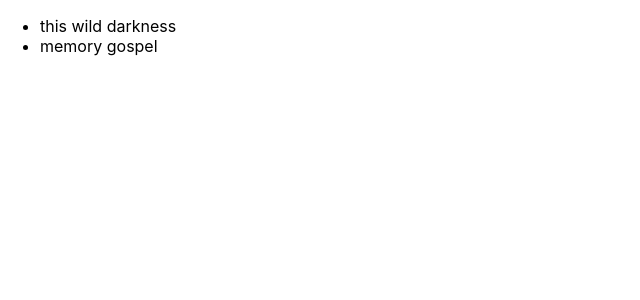
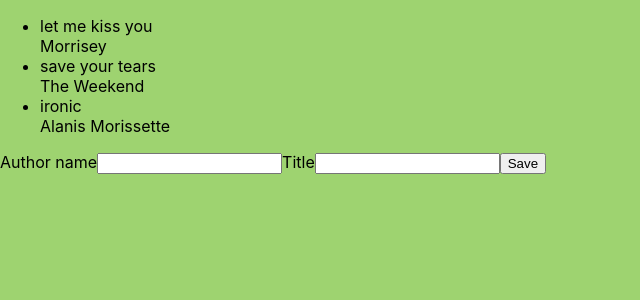
Before and after one commit to reinertisa/react-context-api, a React (Create React App) app: page / in a window 1280 px wide. Shown: the top 300 px of the page, without its empty margins (0-640 px from the left). Built offline with nearby package versions, Linux system fonts and the light colour scheme; the HTML template or start-up script is replaced by a standard one.

Commit message:
feat(website): add song form

```diff
--- a/package.json
+++ b/package.json
@@ -10,6 +10,7 @@
     "react": "^19.0.0",
     "react-dom": "^19.0.0",
     "react-scripts": "5.0.1",
+    "uuid": "^11.0.5",
     "web-vitals": "^2.1.0"
   },
   "scripts": {
--- /dev/null
+++ b/src/components/SongForm.js
@@ -0,0 +1,30 @@
+import {useState} from 'react';
+
+export default function NewSongForm({onSave}) {
+    const [author, setAuthor] = useState('');
+    const [title, setTitle] = useState('');
+
+    const handleAuthor = (evt) => setAuthor(evt.target.value);
+
+    const handleTitle = (evt) => setTitle(evt.target.value);
+
+    const handleSubmit = (evt) => {
+        evt.preventDefault();
+        evt.stopPropagation();
+        onSave(title, author);
+        setTitle('');
+        setAuthor('');
+    }
+
+    return (
+        <form onSubmit={handleSubmit}>
+            <label htmlFor="author">Author name</label>
+            <input id="author" type="text" value={author} onChange={handleAuthor} />
+
+            <label htmlFor="title">Title</label>
+            <input id="title" type="text" value={title} onChange={handleTitle} />
+
+            <button type="submit">Save</button>
+        </form>
+    )
+}
--- a/src/components/SongList.js
+++ b/src/components/SongList.js
@@ -1,13 +1,28 @@
-
+import {useState} from 'react';
+import {v4 as uuid} from 'uuid';
+import NewSongForm from "./SongForm";
 
 export default function SongList() {
+
+    const [songs, setSongs] = useState([
+        {id: 1, title: 'let me kiss you', artist: 'Morrisey'},
+        {id: 2, title: 'save your tears', artist: 'The Weekend'},
+        {id: 3, title: 'ironic', artist: 'Alanis Morissette'},
+    ]);
+
+    const addSong = (title, artist) => setSongs([...songs, {title, artist, id: uuid()}]);
 
     return (
         <div className="song-list">
             <ul>
-                <li>this wild darkness</li>
-                <li>memory gospel</li>
+                {songs.map((song) => (
+                    <li key={song.id}>
+                        <div className="title">{song.title}</div>
+                        <div className="artist">{song.artist}</div>
+                    </li>
+                ))}
             </ul>
+            <NewSongForm onSave={addSong} />
         </div>
     )
 }
--- a/src/index.css
+++ b/src/index.css
@@ -5,9 +5,18 @@
     sans-serif;
   -webkit-font-smoothing: antialiased;
   -moz-osx-font-smoothing: grayscale;
+
+  background: #9ed370;
 }
 
-code {
-  font-family: source-code-pro, Menlo, Monaco, Consolas, 'Courier New',
-    monospace;
+.song-list {
+
 }
+
+.song-list ul {
+
+}
+
+.song-list ul li {
+
+}
```
Also changed, not shown: 1 other file (tests, documents, lock files or other folders).
